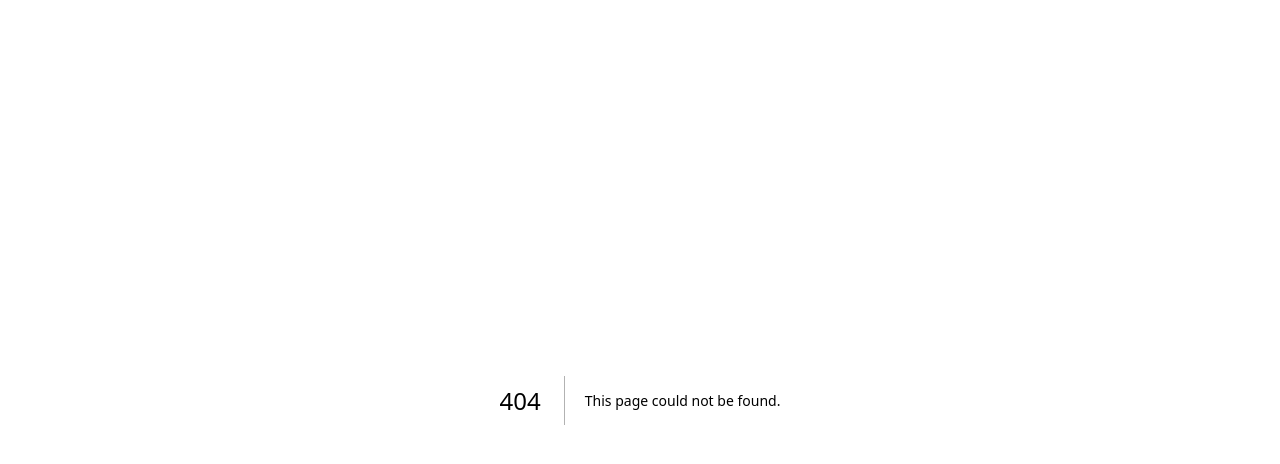
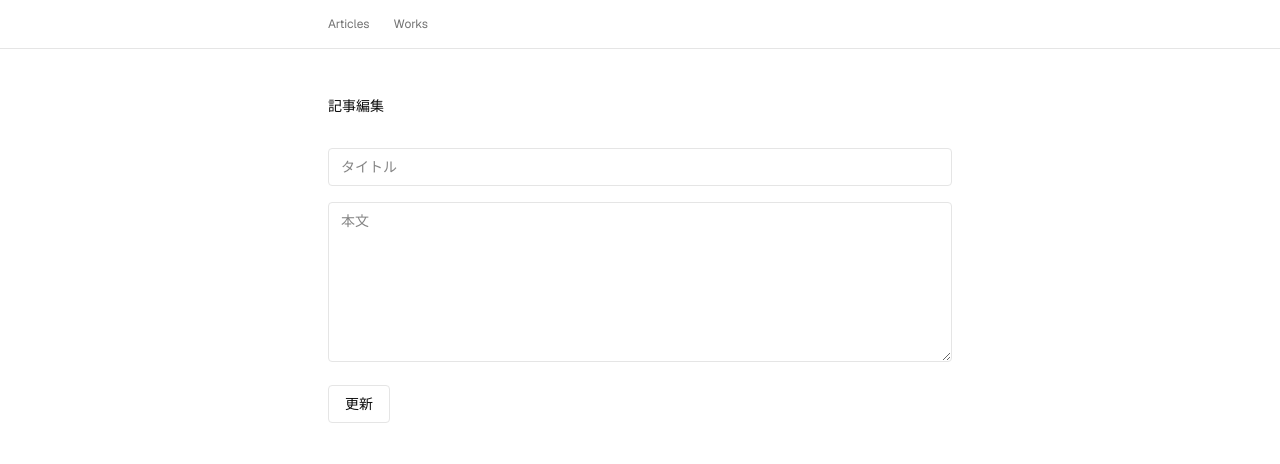
Before and after one commit to o1m0/portfolio, a Next.js app: page /admin/articles/1/edit in a window 1280 px wide. Before the commit this address had no page. Shown: the top 464 px of the page. Built offline with nearby package versions, Linux system fonts and the light colour scheme; no server answers.

Commit message:
feat: display categories in articles section

```diff
--- /dev/null
+++ b/app/admin/articles/[id]/edit/page.tsx
@@ -0,0 +1,64 @@
+"use client"
+
+import { useState, useEffect } from "react"
+import { useRouter } from "next/navigation"
+import { Article } from "@/types"
+
+export default function EditArticlePage({ params }: { params: Promise<{ id: string }> }) {
+    const [title, setTitle] = useState("")
+    const [body, setBody] = useState("")
+    const router = useRouter()
+
+    const token = typeof window !== "undefined" ? localStorage.getItem("token") : ""
+
+    useEffect(() => {
+        const load = async () => {
+            const { id } = await params
+            const res = await fetch(`http://localhost:8080/articles/${id}`)
+            const article: Article = await res.json()
+            setTitle(article.Title)
+            setBody(article.Body)
+        }
+        load()
+    }, [params])
+
+    const handleUpdate = async () => {
+        const { id } = await params
+        await fetch(`http://localhost:8080/articles/${id}`, {
+            method: "PUT",
+            headers: {
+                "Content-Type": "application/json",
+                "Authorization": `Bearer ${token}`
+            },
+            body: JSON.stringify({ title, body })
+        })
+        router.push("/admin/articles")
+    }
+
+    return (
+        <div className="max-w-2xl mx-auto px-6 pt-24 pb-20 space-y-8">
+            <h1 className="text-sm font-medium">記事編集</h1>
+            <div className="space-y-4">
+                <input
+                    type="text"
+                    placeholder="タイトル"
+                    value={title}
+                    onChange={(e) => setTitle(e.target.value)}
+                    className="w-full border border-border px-3 py-2 text-sm rounded"
+                />
+                <textarea
+                    placeholder="本文"
+                    value={body}
+                    onChange={(e) => setBody(e.target.value)}
+                    className="w-full border border-border px-3 py-2 text-sm rounded h-40"
+                />
+                <button
+                    onClick={handleUpdate}
+                    className="border border-border px-4 py-2 text-sm rounded hover:bg-muted"
+                >
+                    更新
+                </button>
+            </div>
+        </div>
+    )
+}
--- a/app/admin/articles/page.tsx
+++ b/app/admin/articles/page.tsx
@@ -2,6 +2,7 @@
 
 import { useState, useEffect } from "react"
 import { Article } from "@/types"
+import Link from 'next/link'
 
 export default function AdminArticlesPage() {
     const [articles, setArticles] = useState<Article[]>([])
@@ -27,7 +28,6 @@ export default function AdminArticlesPage() {
         })
         setTitle("")
         setBody("")
-        // 一覧を再取得
         fetch("http://localhost:8080/articles")
             .then(res => res.json())
             .then(data => setArticles(data))
@@ -70,7 +70,17 @@ export default function AdminArticlesPage() {
             <div className="space-y-4">
                 {articles.map((article) => (
 <div key={article.ID} className="flex justify-between items-center">
+    <div>
         <span className="text-sm">{article.Title}</span>
+        <p className="text-xs text-muted-foreground">{article.Body.slice(0, 50)}...</p>
+    </div>
+    <div className="flex gap-4">
+                            <Link
+                                href={`/admin/articles/${article.ID}/edit`}
+                                className="text-xs text-muted-foreground hover:text-foreground"
+                            >
+                                編集
+                            </Link>
                             <button
                                 onClick={() => handleDelete(article.ID)}
                                 className="text-xs text-muted-foreground hover:text-foreground"
@@ -78,6 +88,7 @@ export default function AdminArticlesPage() {
                                 削除
                             </button>
                         </div>
+                    </div>
                 ))}
             </div>
         </div>
--- a/app/page.tsx
+++ b/app/page.tsx
@@ -10,6 +10,7 @@ import { FaInstagram } from "react-icons/fa"; // Instagram
 import { MdEmail } from "react-icons/md"; // Material Design
 import Footer from '@/components/Footer'
 import WorksSection from '@/components/WorksSection'
+import ArticlesSection from '@/components/ArticlesSection'
 
 export default function Home() {
   return (
@@ -139,6 +140,14 @@ export default function Home() {
     <WorksSection />
   </section>
 </FadeIn>
+<FadeIn delay={0.1}>
+  <section id="articles">
+    <p className="text-xs text-muted-foreground tracking-widest uppercase mb-8">
+      Articles
+    </p>
+    <ArticlesSection />
+  </section>
+</FadeIn>
 
         <FadeIn delay={0.1}>
           <section id="contact">
--- /dev/null
+++ b/components/ArticlesSection.tsx
@@ -0,0 +1,48 @@
+"use client"
+
+import { useState, useEffect } from "react"
+import { Article } from "@/types"
+import Link from "next/link"
+import { formatDate } from "@/lib/utils"
+
+export default function ArticlesSection() {
+    const [articles, setArticles] = useState<Article[]>([])
+    const [mounted, setMounted] = useState(false)
+
+    useEffect(() => {
+        setMounted(true)
+        fetch("http://localhost:8080/articles")
+            .then(res => res.json())
+            .then(data => setArticles(data))
+    }, [])
+
+    if (!mounted) return null
+
+    return (
+        <div className="space-y-6">
+            {articles.map((article) => (
+                <Link href={`/articles/${article.ID}`} key={article.ID} className="block group">
+                    <div className="space-y-1">
+                        <div className="flex justify-between items-center">
+                            <h3 className="text-sm font-medium group-hover:underline">{article.Title}</h3>
+                            <span className="text-xs text-muted-foreground">{formatDate(article.CreatedAt)}</span>
+                        </div>
+                        <p className="text-xs text-muted-foreground">{article.Body.slice(0, 80)}...</p>
+                        {article.Categories && article.Categories.length > 0 && (
+                            <div className="flex gap-2">
+                                {article.Categories.map((category) => (
+                                    <span key={category.ID} className="text-xs border border-border px-2 py-0.5 rounded-full text-muted-foreground">
+                                        {category.Name}
+                                    </span>
+                                ))}
+                            </div>
+                        )}
+                    </div>
+                </Link>
+            ))}
+            <Link href="/articles" className="text-xs text-muted-foreground hover:text-foreground">
+                すべての記事を見る →
+            </Link>
+        </div>
+    )
+}
--- a/components/Header.tsx
+++ b/components/Header.tsx
@@ -5,7 +5,7 @@ import { useEffect, useState } from "react";
 import { motion, AnimatePresence } from "framer-motion";
 import Link from "next/link";
 
-const NAV_ITEMS = ["About", "Career", "Skills", "Works", "Contact"];
+const NAV_ITEMS = ["About", "Career", "Skills", "Works", "Articles", "Contact"];
 
 const scrollToSection = (id: string) => {
   const el = document.getElementById(id);
--- a/types/index.ts
+++ b/types/index.ts
@@ -1,3 +1,8 @@
+export type Category = {
+    ID: number
+    Name: string
+}
+
 export type Article = {
     ID: number
     Title: string
@@ -5,6 +10,7 @@ export type Article = {
     UserID: number
     CreatedAt: string
     UpdatedAt: string
+    Categories: Category[]
 }
 
 export type Work = {
```
Lines whose indentation alone changed are shown as unchanged.
